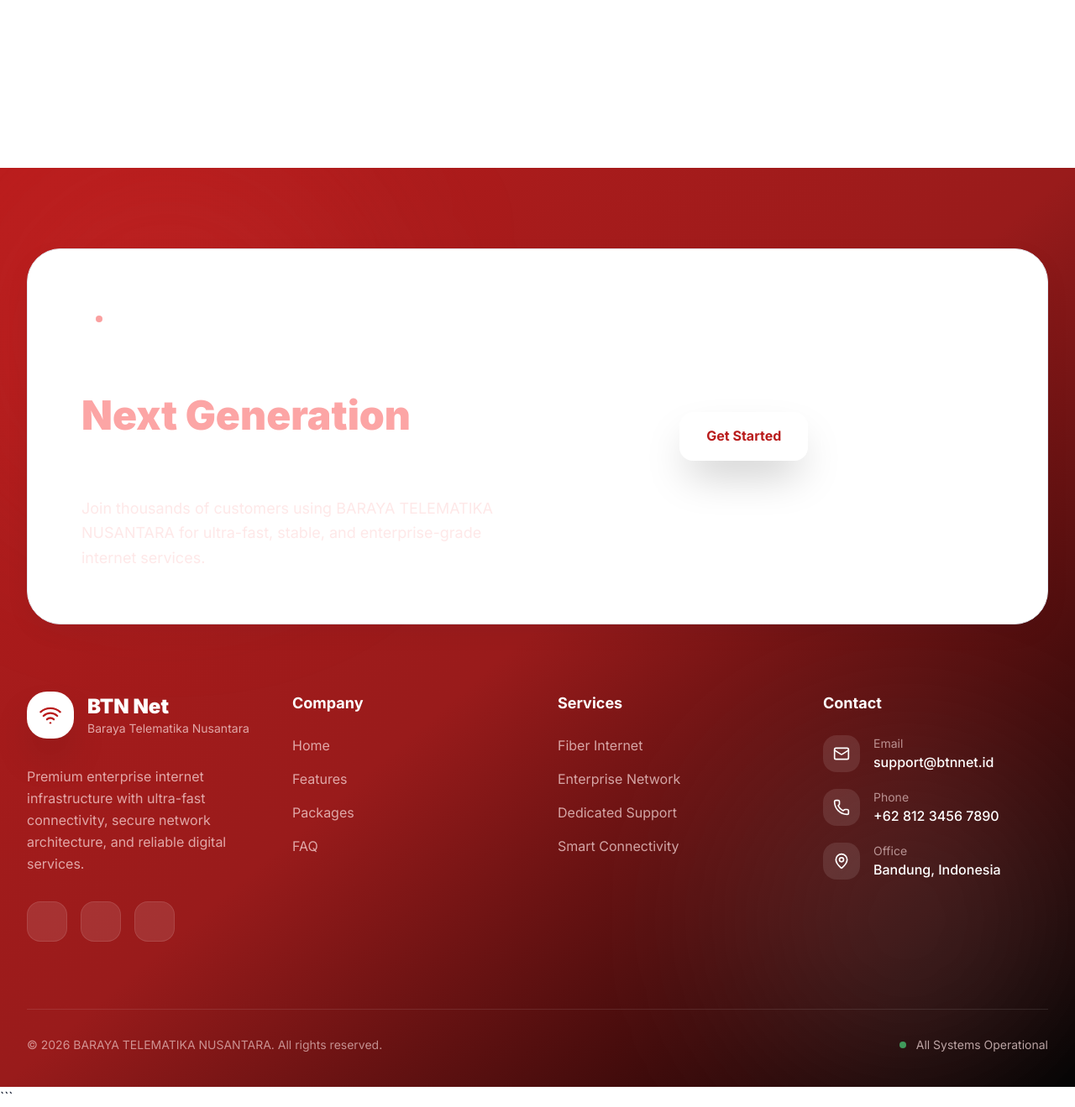
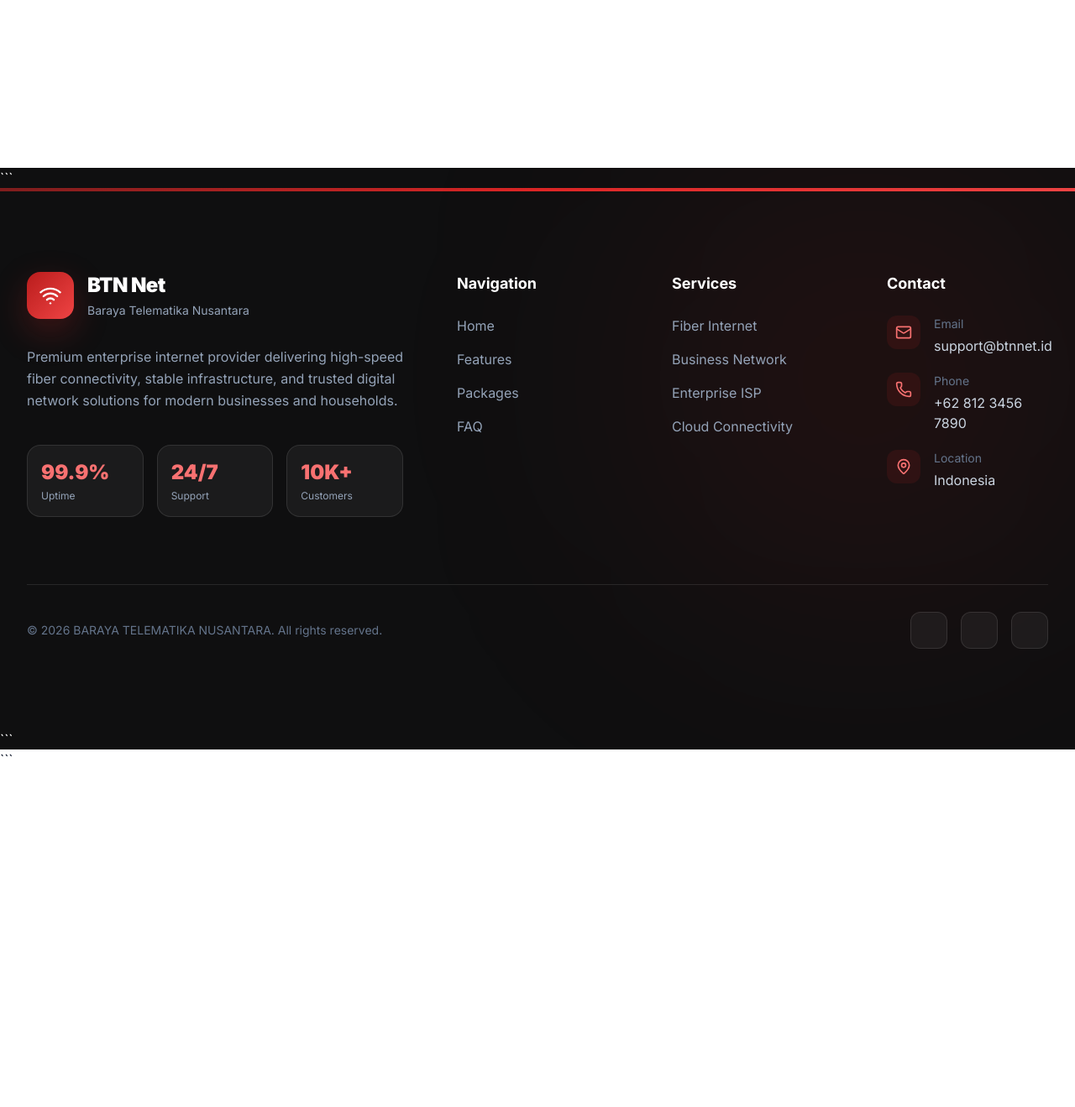
Before and after one commit to Farmil23/IFB_210_PEMROGRAMAN_WEB_LANJUT_WEBSITE_ISP_CLIENT, a Flask app: page / in a window 1280 px wide. Shown: the part 2558-3877 px from the top of the page at 84% size. After the commit the page ends 3460 px from the top, so only its background shows below. Run offline with Flask 3, Linux system fonts and the light colour scheme; data comes from the database, SQL or seed files in the repository; some libraries are stand-ins or nearby versions.

Commit message:
Update footer.html

````diff
--- a/app/templates/partials/footer.html
+++ b/app/templates/partials/footer.html
@@ -1,13 +1,19 @@
-<footer class="relative overflow-hidden mt-32">
+<footer class="
+        relative
+        overflow-hidden
+        bg-[#0f0f10]
+        text-white
+        mt-32
+    ">
 
-    <!-- TOP GRADIENT -->
+```
+<!-- TOP BORDER -->
 <div class="
-            absolute
-            inset-0
-            bg-gradient-to-br
-            from-red-700
-            via-red-800
-            to-black
+        h-1
+        bg-gradient-to-r
+        from-red-900
+        via-red-600
+        to-red-500
     ">
 </div>
 
@@ -15,28 +21,16 @@
 <div class="
         absolute
         top-0
-            left-0
-            w-[400px]
-            h-[400px]
-            bg-red-500/20
-            blur-[120px]
+        right-0
+        w-[500px]
+        h-[500px]
+        bg-red-600/10
+        blur-[140px]
         rounded-full
     ">
 </div>
 
-    <div class="
-            absolute
-            bottom-0
-            right-0
-            w-[400px]
-            h-[400px]
-            bg-white/10
-            blur-[120px]
-            rounded-full
-        ">
-    </div>
-
-    <!-- CONTENT -->
+<!-- CONTAINER -->
 <div class="
         relative
         z-10
@@ -44,193 +38,63 @@
         mx-auto
         px-6
         lg:px-8
-            pt-24
-            pb-10
+        py-24
     ">
 
-        <!-- CTA SECTION -->
-        <div class="
-                premium-card
-                rounded-[40px]
-                p-10
-                lg:p-16
-                mb-20
-                bg-white/10
-                border
-                border-white/10
-                backdrop-blur-xl
-            "
-            data-aos="fade-up">
-
+    <!-- TOP -->
     <div class="
             grid
-                    lg:grid-cols-2
-                    gap-10
-                    items-center
+            lg:grid-cols-5
+            gap-16
         ">
 
-                <!-- LEFT -->
-                <div>
+        <!-- ================================= -->
+        <!-- BRAND -->
+        <!-- ================================= -->
 
-                    <div class="
-                            inline-flex
-                            items-center
-                            gap-2
-                            px-4
-                            py-2
-                            rounded-full
-                            bg-white/10
-                            border
-                            border-white/10
-                            text-white
-                            text-sm
-                            font-semibold
-                            mb-6
-                        ">
+        <div class="lg:col-span-2">
 
-                        <span class="
-                                w-2
-                                h-2
-                                rounded-full
-                                bg-red-400
-                                animate-pulse
-                            ">
-                        </span>
-
-                        Premium Enterprise ISP Platform
-
-                    </div>
-
-                    <h2 class="
-                            text-4xl
-                            lg:text-5xl
-                            font-black
-                            leading-tight
-                            text-white
-                        ">
-
-                        Ready To Experience
-                        <span class="text-red-300">
-                            Next Generation
-                        </span>
-                        Internet?
-
-                    </h2>
-
-                    <p class="
-                            mt-6
-                            text-lg
-                            text-red-100/80
-                            leading-relaxed
-                            max-w-2xl
-                        ">
-
-                        Join thousands of customers using
-                        BARAYA TELEMATIKA NUSANTARA
-                        for ultra-fast, stable, and enterprise-grade
-                        internet services.
-
-                    </p>
-
-                </div>
-
-                <!-- RIGHT -->
+            <!-- LOGO -->
             <div class="
                     flex
-                        flex-col
-                        sm:flex-row
+                    items-center
                     gap-4
-                        lg:justify-end
                 ">
-
-                    <!-- BUTTON -->
-                    <a href="/register"
-                        class="
-                            bg-white
-                            text-red-700
-                            px-8
-                            py-4
-                            rounded-2xl
-                            font-bold
-                            text-center
-                            hover:scale-105
-                            transition-all
-                            shadow-2xl
-                        ">
-
-                        Get Started
-
-                    </a>
-
-                    <a href="/#packages"
-                        class="
-                            border
-                            border-white/20
-                            bg-white/10
-                            text-white
-                            px-8
-                            py-4
-                            rounded-2xl
-                            font-bold
-                            text-center
-                            hover:bg-white/20
-                            transition-all
-                        ">
-
-                        Explore Packages
-
-                    </a>
-
-                </div>
-
-            </div>
-
-        </div>
-
-        <!-- MAIN FOOTER -->
-        <div class="
-                grid
-                lg:grid-cols-4
-                gap-12
-            ">
-
-            <!-- BRAND -->
-            <div class="lg:col-span-1">
-
-                <!-- LOGO -->
-                <div class="flex items-center gap-4">
 
                 <div class="
                         w-14
                         h-14
-                            rounded-3xl
-                            bg-white
+                        rounded-2xl
+                        bg-gradient-to-br
+                        from-red-700
+                        to-red-500
                         flex
                         items-center
                         justify-center
-                            shadow-2xl
+                        shadow-glow
                     ">
 
                     <i
                         data-lucide="wifi"
-                            class="w-7 h-7 text-red-700"
+                        class="w-7 h-7 text-white"
                     ></i>
 
                 </div>
 
                 <div>
 
-                        <h3 class="
+                    <h2 class="
                             text-2xl
                             font-black
-                                text-white
+                            tracking-tight
                         ">
                         BTN Net
-                        </h3>
+                    </h2>
 
                     <p class="
                             text-sm
-                                text-red-100/70
+                            text-slate-400
+                            mt-1
                         ">
                         Baraya Telematika Nusantara
                     </p>
@@ -239,146 +103,172 @@
 
             </div>
 
-                <!-- DESC -->
+            <!-- DESCRIPTION -->
             <p class="
                     mt-8
-                        text-red-100/70
+                    text-slate-400
                     leading-relaxed
+                    max-w-lg
                 ">
 
-                    Premium enterprise internet infrastructure
-                    with ultra-fast connectivity, secure network
-                    architecture, and reliable digital services.
+                Premium enterprise internet provider delivering
+                high-speed fiber connectivity, stable infrastructure,
+                and trusted digital network solutions for modern
+                businesses and households.
 
             </p>
 
-                <!-- SOCIAL -->
+            <!-- STATS -->
             <div class="
-                        flex
-                        items-center
+                    mt-10
+                    grid
+                    grid-cols-3
                     gap-4
-                        mt-8
                 ">
 
-                    <!-- ICON -->
-                    <a href="#"
-                        class="
-                            w-12
-                            h-12
-                            rounded-2xl
-                            bg-white/10
+                <div class="
+                        bg-white/5
                         border
                         border-white/10
-                            flex
-                            items-center
-                            justify-center
-                            hover:bg-white
-                            hover:text-red-700
-                            text-white
-                            transition-all
+                        rounded-2xl
+                        p-4
                     ">
 
-                        <i data-lucide="instagram" class="w-5 h-5"></i>
+                    <h3 class="
+                            text-2xl
+                            font-black
+                            text-red-400
+                        ">
+                        99.9%
+                    </h3>
 
-                    </a>
+                    <p class="
+                            text-xs
+                            text-slate-400
+                            mt-1
+                        ">
+                        Uptime
+                    </p>
 
-                    <a href="#"
-                        class="
-                            w-12
-                            h-12
-                            rounded-2xl
-                            bg-white/10
+                </div>
+
+                <div class="
+                        bg-white/5
                         border
                         border-white/10
-                            flex
-                            items-center
-                            justify-center
-                            hover:bg-white
-                            hover:text-red-700
-                            text-white
-                            transition-all
+                        rounded-2xl
+                        p-4
                     ">
 
-                        <i data-lucide="facebook" class="w-5 h-5"></i>
+                    <h3 class="
+                            text-2xl
+                            font-black
+                            text-red-400
+                        ">
+                        24/7
+                    </h3>
 
-                    </a>
+                    <p class="
+                            text-xs
+                            text-slate-400
+                            mt-1
+                        ">
+                        Support
+                    </p>
 
-                    <a href="#"
-                        class="
-                            w-12
-                            h-12
-                            rounded-2xl
-                            bg-white/10
+                </div>
+
+                <div class="
+                        bg-white/5
                         border
                         border-white/10
-                            flex
-                            items-center
-                            justify-center
-                            hover:bg-white
-                            hover:text-red-700
-                            text-white
-                            transition-all
+                        rounded-2xl
+                        p-4
                     ">
 
-                        <i data-lucide="twitter" class="w-5 h-5"></i>
+                    <h3 class="
+                            text-2xl
+                            font-black
+                            text-red-400
+                        ">
+                        10K+
+                    </h3>
 
-                    </a>
+                    <p class="
+                            text-xs
+                            text-slate-400
+                            mt-1
+                        ">
+                        Customers
+                    </p>
 
                 </div>
 
             </div>
 
-            <!-- COMPANY -->
+        </div>
+
+        <!-- ================================= -->
+        <!-- QUICK LINKS -->
+        <!-- ================================= -->
+
         <div>
 
-                <h4 class="
+            <h3 class="
                     text-lg
                     font-bold
-                        text-white
                     mb-6
                 ">
-                    Company
-                </h4>
+                Navigation
+            </h3>
 
             <div class="space-y-4">
 
-                    <a href="/"
+                <a
+                    href="/"
                     class="
                         block
-                            text-red-100/70
-                            hover:text-white
+                        text-slate-400
+                        hover:text-red-400
                         transition-all
-                        ">
+                    "
+                >
                     Home
                 </a>
 
-                    <a href="/#features"
+                <a
+                    href="/#features"
                     class="
                         block
-                            text-red-100/70
-                            hover:text-white
+                        text-slate-400
+                        hover:text-red-400
                         transition-all
-                        ">
+                    "
+                >
                     Features
                 </a>
 
-                    <a href="/#packages"
+                <a
+                    href="/#packages"
                     class="
                         block
-                            text-red-100/70
-                            hover:text-white
+                        text-slate-400
+                        hover:text-red-400
                         transition-all
-                        ">
+                    "
+                >
                     Packages
                 </a>
 
-                    <a href="/#faq"
+                <a
+                    href="/#faq"
                     class="
                         block
-                            text-red-100/70
-                            hover:text-white
+                        text-slate-400
+                        hover:text-red-400
                         transition-all
-                        ">
+                    "
+                >
                     FAQ
                 </a>
 
@@ -386,69 +276,80 @@
 
         </div>
 
+        <!-- ================================= -->
         <!-- SERVICES -->
+        <!-- ================================= -->
+
         <div>
 
-                <h4 class="
+            <h3 class="
                     text-lg
                     font-bold
-                        text-white
                     mb-6
                 ">
                 Services
-                </h4>
+            </h3>
 
             <div class="space-y-4">
 
-                    <p class="text-red-100/70">
+                <p class="text-slate-400">
                     Fiber Internet
                 </p>
 
-                    <p class="text-red-100/70">
-                        Enterprise Network
+                <p class="text-slate-400">
+                    Business Network
                 </p>
 
-                    <p class="text-red-100/70">
-                        Dedicated Support
+                <p class="text-slate-400">
+                    Enterprise ISP
                 </p>
 
-                    <p class="text-red-100/70">
-                        Smart Connectivity
+                <p class="text-slate-400">
+                    Cloud Connectivity
                 </p>
 
             </div>
 
         </div>
 
+        <!-- ================================= -->
         <!-- CONTACT -->
+        <!-- ================================= -->
+
         <div>
 
-                <h4 class="
+            <h3 class="
                     text-lg
                     font-bold
-                        text-white
                     mb-6
                 ">
                 Contact
-                </h4>
+            </h3>
 
             <div class="space-y-5">
 
                 <!-- EMAIL -->
-                    <div class="flex items-start gap-4">
+                <div class="
+                        flex
+                        items-start
+                        gap-4
+                    ">
 
                     <div class="
-                                w-11
-                                h-11
-                                rounded-2xl
-                                bg-white/10
+                            w-10
+                            h-10
+                            rounded-xl
+                            bg-red-600/10
                             flex
                             items-center
                             justify-center
-                                text-white
+                            shrink-0
                         ">
 
-                            <i data-lucide="mail" class="w-5 h-5"></i>
+                        <i
+                            data-lucide="mail"
+                            class="w-5 h-5 text-red-400"
+                        ></i>
 
                     </div>
 
@@ -456,12 +357,15 @@
 
                         <p class="
                                 text-sm
-                                    text-red-100/60
+                                text-slate-500
                             ">
                             Email
                         </p>
 
-                            <p class="text-white font-medium">
+                        <p class="
+                                text-slate-300
+                                mt-1
+                            ">
                             support@btnnet.id
                         </p>
 
@@ -470,20 +374,27 @@
                 </div>
 
                 <!-- PHONE -->
-                    <div class="flex items-start gap-4">
+                <div class="
+                        flex
+                        items-start
+                        gap-4
+                    ">
 
                     <div class="
-                                w-11
-                                h-11
-                                rounded-2xl
-                                bg-white/10
+                            w-10
+                            h-10
+                            rounded-xl
+                            bg-red-600/10
                             flex
                             items-center
                             justify-center
-                                text-white
+                            shrink-0
                         ">
 
-                            <i data-lucide="phone" class="w-5 h-5"></i>
+                        <i
+                            data-lucide="phone"
+                            class="w-5 h-5 text-red-400"
+                        ></i>
 
                     </div>
 
@@ -491,12 +402,15 @@
 
                         <p class="
                                 text-sm
-                                    text-red-100/60
+                                text-slate-500
                             ">
                             Phone
                         </p>
 
-                            <p class="text-white font-medium">
+                        <p class="
+                                text-slate-300
+                                mt-1
+                            ">
                             +62 812 3456 7890
                         </p>
 
@@ -504,21 +418,28 @@
 
                 </div>
 
-                    <!-- ADDRESS -->
-                    <div class="flex items-start gap-4">
+                <!-- LOCATION -->
+                <div class="
+                        flex
+                        items-start
+                        gap-4
+                    ">
 
                     <div class="
-                                w-11
-                                h-11
-                                rounded-2xl
-                                bg-white/10
+                            w-10
+                            h-10
+                            rounded-xl
+                            bg-red-600/10
                             flex
                             items-center
                             justify-center
-                                text-white
+                            shrink-0
                         ">
 
-                            <i data-lucide="map-pin" class="w-5 h-5"></i>
+                        <i
+                            data-lucide="map-pin"
+                            class="w-5 h-5 text-red-400"
+                        ></i>
 
                     </div>
 
@@ -526,13 +447,16 @@
 
                         <p class="
                                 text-sm
-                                    text-red-100/60
+                                text-slate-500
                             ">
-                                Office
+                            Location
                         </p>
 
-                            <p class="text-white font-medium">
-                                Bandung, Indonesia
+                        <p class="
+                                text-slate-300
+                                mt-1
+                            ">
+                            Indonesia
                         </p>
 
                     </div>
@@ -545,57 +469,119 @@
 
     </div>
 
+    <!-- ================================= -->
     <!-- BOTTOM -->
+    <!-- ================================= -->
+
     <div class="
+            border-t
+            border-white/10
             mt-20
             pt-8
-                border-t
-                border-white/10
             flex
             flex-col
             lg:flex-row
-                gap-6
             items-center
             justify-between
+            gap-6
         ">
 
         <!-- COPYRIGHT -->
         <p class="
-                    text-red-100/60
+                text-slate-500
                 text-sm
-                    text-center
-                    lg:text-left
             ">
-
             © 2026 BARAYA TELEMATIKA NUSANTARA.
             All rights reserved.
-
         </p>
 
-            <!-- STATUS -->
+        <!-- SOCIAL -->
         <div class="
                 flex
                 items-center
-                    gap-3
-                    text-red-100/70
-                    text-sm
+                gap-4
             ">
 
-                <span class="
-                        w-2
-                        h-2
-                        rounded-full
-                        bg-green-400
-                        animate-pulse
-                    ">
-                </span>
+            <a
+                href="#"
+                class="
+                    w-11
+                    h-11
+                    rounded-xl
+                    bg-white/5
+                    border
+                    border-white/10
+                    flex
+                    items-center
+                    justify-center
+                    hover:bg-red-600
+                    hover:border-red-600
+                    transition-all
+                "
+            >
 
-                All Systems Operational
+                <i
+                    data-lucide="instagram"
+                    class="w-5 h-5"
+                ></i>
+
+            </a>
+
+            <a
+                href="#"
+                class="
+                    w-11
+                    h-11
+                    rounded-xl
+                    bg-white/5
+                    border
+                    border-white/10
+                    flex
+                    items-center
+                    justify-center
+                    hover:bg-red-600
+                    hover:border-red-600
+                    transition-all
+                "
+            >
+
+                <i
+                    data-lucide="facebook"
+                    class="w-5 h-5"
+                ></i>
+
+            </a>
+
+            <a
+                href="#"
+                class="
+                    w-11
+                    h-11
+                    rounded-xl
+                    bg-white/5
+                    border
+                    border-white/10
+                    flex
+                    items-center
+                    justify-center
+                    hover:bg-red-600
+                    hover:border-red-600
+                    transition-all
+                "
+            >
+
+                <i
+                    data-lucide="linkedin"
+                    class="w-5 h-5"
+                ></i>
+
+            </a>
 
         </div>
 
     </div>
 
 </div>
+```
 
 </footer>
````
Lines whose indentation alone changed are shown as unchanged.
